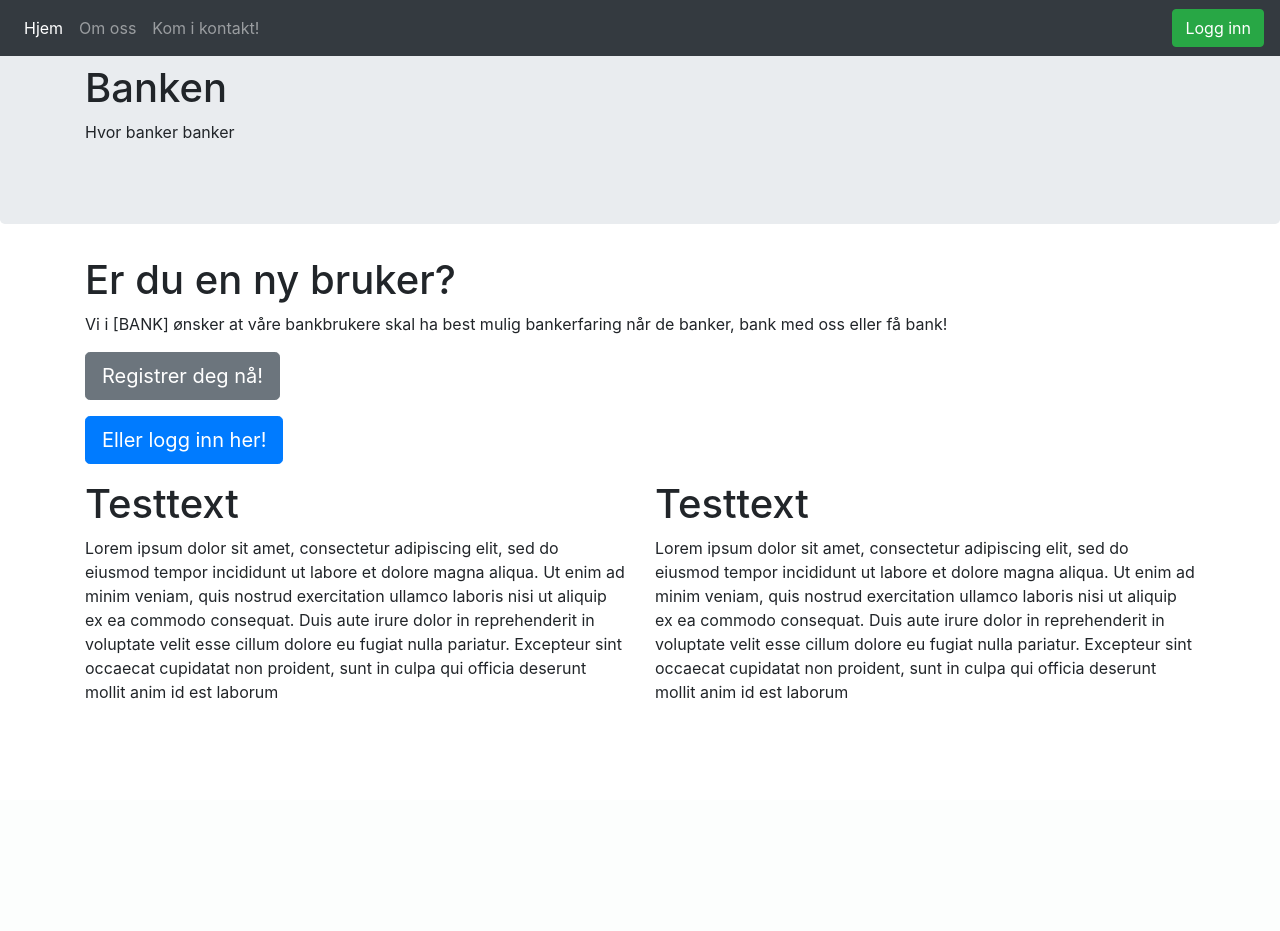
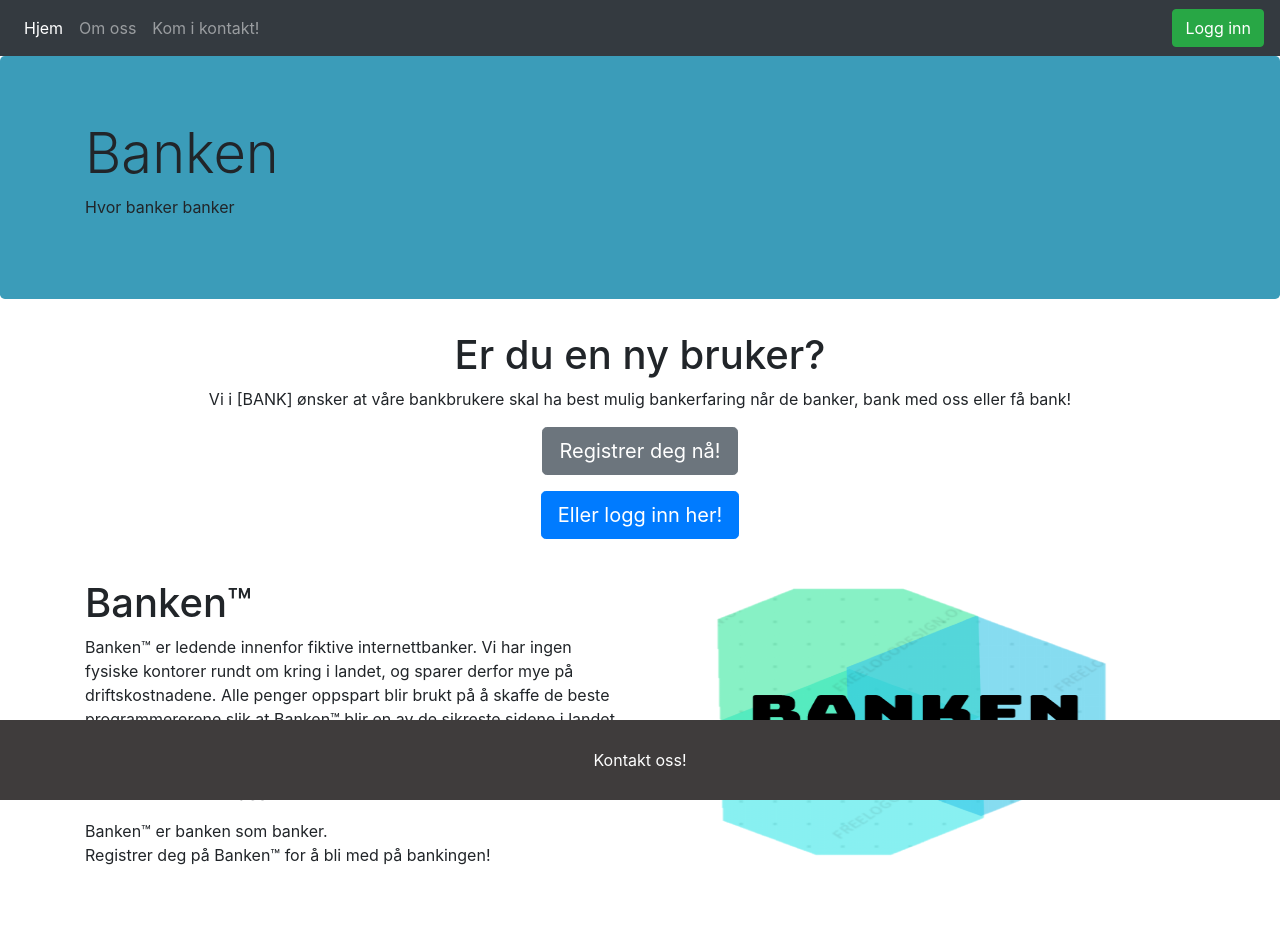
Before and after one commit to Stjernelund/DAT250-prosjekt, a Flask app: page / in a window 1280 px wide. Before the commit the page ends 699 px from the top, so only its background shows below. Run offline with Flask 2, Linux system fonts and the light colour scheme; some libraries are stand-ins or nearby versions.

Commit message:
Litt redigering av utseende på nettsiden

```diff
--- /dev/null
+++ b/app/static/css/style.css
@@ -0,0 +1,19 @@
+ul {
+    list-style-type: none;
+    margin: 0;
+    padding: 0;
+    overflow: hidden;
+    position: -webkit-sticky; /* Safari */
+    position: sticky;
+    top: 0;
+ }
+
+ .footer {
+    position: fixed;
+    left: 0;
+    bottom: 0;
+    width: 100%;
+    background-color: red;
+    color: white;
+    text-align: center;
+  }
--- a/app/templates/base.html
+++ b/app/templates/base.html
@@ -7,11 +7,25 @@
     <title>Basic html testing</title>
     <link rel="stylesheet" href="https://stackpath.bootstrapcdn.com/bootstrap/4.5.2/css/bootstrap.min.css" integrity="sha384-JcKb8q3iqJ61gNV9KGb8thSsNjpSL0n8PARn9HuZOnIxN0hoP+VmmDGMN5t9UJ0Z" crossorigin="anonymous">
     <link rel="stylesheet" href="{{url_for('static' , filename = 'css/style.css')}}">
+    <style>
+        .footer {
+           position: fixed-bottom;
+           left: 0;
+           bottom: 0;
+           width: 100%;
+           background-color: rgb(63, 60, 60);
+           color: white;
+           text-align: center;
+           height: 80px;
+           clear:both;
+           padding-top:20px;
+        }
+        </style>
 </head>
 
 <body>
     <header>
-        <nav class="navbar navbar-expand-md navbar-dark fixed-top bg-dark">
+        <nav class="navbar navbar-expand-md navbar-dark navbar-top bg-dark"> <!--fixed-top-->
             <div class="collapse navbar-collapse">
                 <ul class="navbar-nav mr-auto">
                     {% if current_user.is_authenticated %}
@@ -58,17 +72,28 @@
             </div>
         </nav>
     </header>
-    <div class="jumbotron">
-        <div class="container">
-            <h1>Banken</h1>
-            <p>Hvor banker banker</p>
+        <div class="jumbotron">
+            <div class="container">
+                <div class="page-header"></div>
+                    <style>
+                        .jumbotron {
+                            background: rgb(59, 156, 185);
+                        }
+                    </style>
+                    <h1 class="display-4">Banken</h1>
+                    <p>Hvor banker banker</p>
+                </div>
+            </div>
         </div>
-    </div>
     {% with messages = get_flashed_messages(with_categories=True) %} {% if messages %} {% for category, message in messages %}
     <div class="alert alert-{{category}} col-md-8 mx-auto">
         {{ message }}
     </div>
     {% endfor %} {% endif %} {% endwith %} {% block body %} {% endblock %}
+    <br>
+    <div class="footer">
+        <a class="nav-link" href="{{url_for('index')}}" style=color:inherit;> Kontakt oss! </a>
+    </div>
     <script src="https://code.jquery.com/jquery-3.5.1.slim.min.js" integrity="sha384-DfXdz2htPH0lsSSs5nCTpuj/zy4C+OGpamoFVy38MVBnE+IbbVYUew+OrCXaRkfj" crossorigin="anonymous"></script>
     <script src="https://cdn.jsdelivr.net/npm/popper.js@1.16.1/dist/umd/popper.min.js" integrity="sha384-9/reFTGAW83EW2RDu2S0VKaIzap3H66lZH81PoYlFhbGU+6BZp6G7niu735Sk7lN" crossorigin="anonymous"></script>
     <script src="https://stackpath.bootstrapcdn.com/bootstrap/4.5.2/js/bootstrap.min.js" integrity="sha384-B4gt1jrGC7Jh4AgTPSdUtOBvfO8shuf57BaghqFfPlYxofvL8/KUEfYiJOMMV+rV" crossorigin="anonymous"></script>
--- a/app/templates/index.html
+++ b/app/templates/index.html
@@ -1,24 +1,30 @@
 {%extends 'base.html'%}{% block body %}
 <div class="container">
-    <h1>Er du en ny bruker?</h1>
-    <p>Vi i [BANK] ønsker at våre bankbrukere skal ha best mulig bankerfaring når de banker, bank med oss eller få bank!</p>
-    <p> <a class="btn btn-secondary btn-lg" href="/register">Registrer deg nå!</a></p>
-    <p> <a class="btn btn-primary btn-lg" href="/login">Eller logg inn her!</a></p>
+    <h1 style="text-align:center">Er du en ny bruker?</h1>
+    <p style="text-align:center">Vi i [BANK] ønsker at våre bankbrukere skal ha best mulig bankerfaring når de banker, bank med oss eller få bank!</p>
+    <p style="text-align:center"> <a class="btn btn-secondary btn-lg" href="/register">Registrer deg nå!</a></p>
+    <p style="text-align:center"> <a class="btn btn-primary btn-lg" href="/login">Eller logg inn her!</a></p>
     <div class="row">
         <div class="col-6">
-            <h1>Testtext</h1>
-            <p>Lorem ipsum dolor sit amet, consectetur adipiscing elit, sed do eiusmod tempor incididunt ut labore et dolore magna aliqua.
-                Ut enim ad minim veniam, quis nostrud exercitation ullamco laboris nisi ut aliquip ex ea commodo consequat.
-                Duis aute irure dolor in reprehenderit in voluptate velit esse cillum dolore eu fugiat nulla pariatur.
-                Excepteur sint occaecat cupidatat non proident, sunt in culpa qui officia deserunt mollit anim id est laborum</p>
+            <br>
+            <h1>Banken™</h1>
+            <p>Banken™ er ledende innenfor fiktive internettbanker. Vi har ingen fysiske kontorer rundt om kring i landet,
+                og sparer derfor mye på driftskostnadene. Alle penger oppspart blir brukt på å skaffe de beste programmererene
+                slik at Banken™ blir en av de sikreste sidene i landet. Banken™ tilbyr i første omgang ikke de samme tjenestene
+                som ordinære banker, men vi kan forsikre deg om at de fiksjonelle pengene dine aldri har vært tryggere.
+            </p>
+            <p>
+                Banken™ er banken som banker.
+                <br>
+                Registrer deg på Banken™ for å bli med på bankingen!
+            </p>
+            <br>
         </div>
+        <br>
         <div class="col-6">
-            <h1>Testtext</h1>
-            <p>Lorem ipsum dolor sit amet, consectetur adipiscing elit, sed do eiusmod tempor incididunt ut labore et dolore magna aliqua.
-                Ut enim ad minim veniam, quis nostrud exercitation ullamco laboris nisi ut aliquip ex ea commodo consequat.
-                Duis aute irure dolor in reprehenderit in voluptate velit esse cillum dolore eu fugiat nulla pariatur.
-                Excepteur sint occaecat cupidatat non proident, sunt in culpa qui officia deserunt mollit anim id est laborum</p>
+            <img src="{{url_for('static', filename='image/banken_logo.png')}}" alt="banken_logo.png" width="500" height="333"/>
         </div>
     </div>
 </div>
+
 {% endblock %}
```
Also changed, not shown: app/static/image/banken_logo.png (added), app/testDB.db, static/image/banken_logo.png (added).
